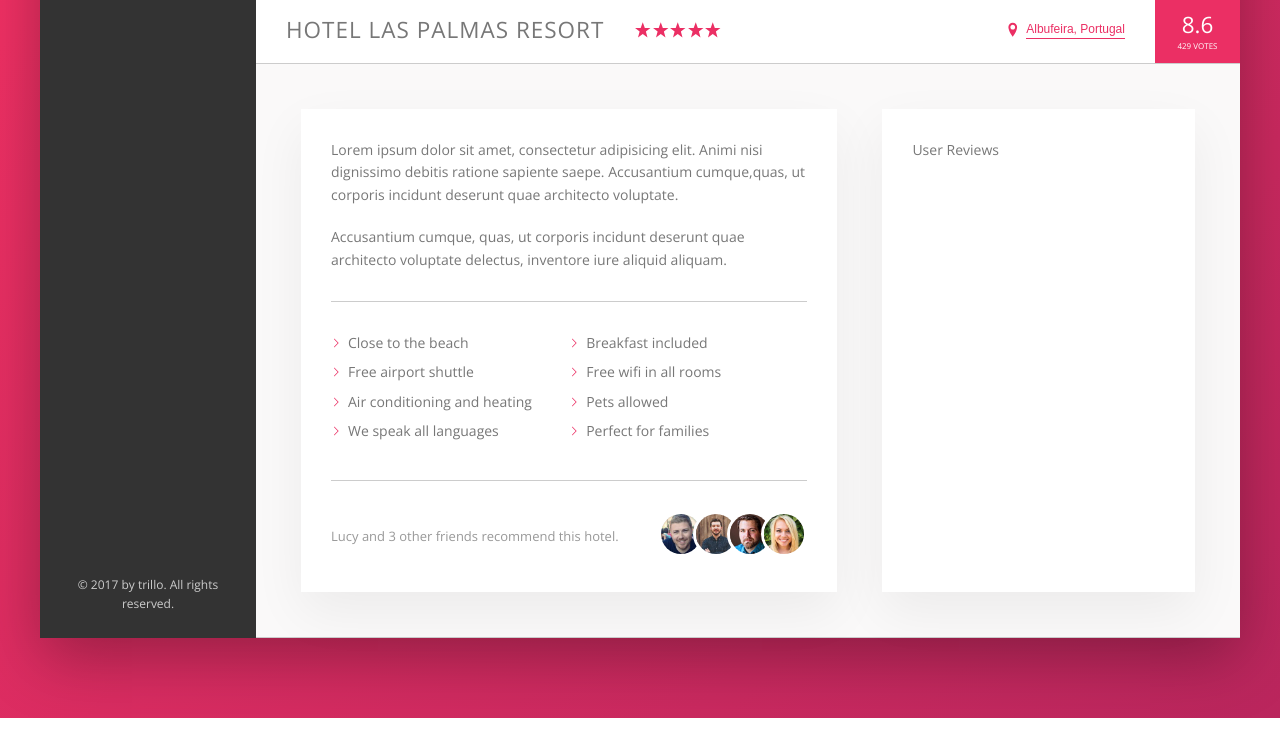
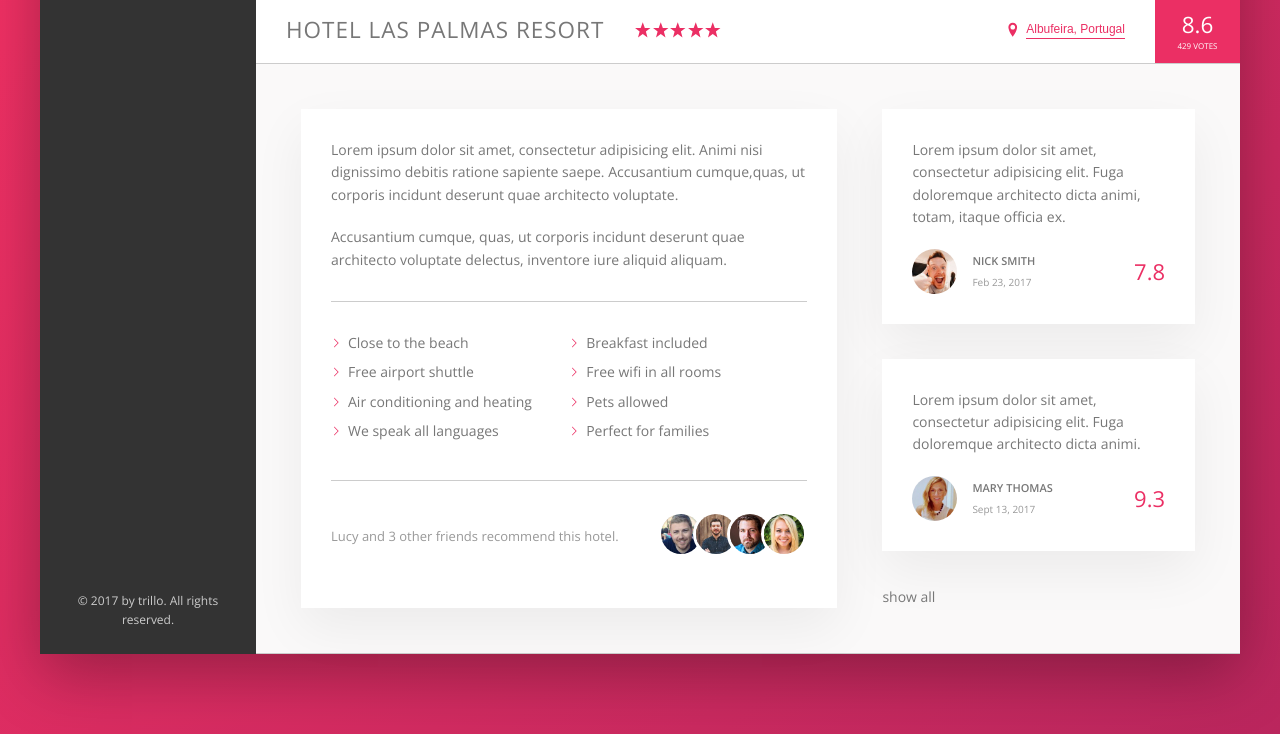
Before and after one commit to thomruns/Trillo, a website: page index.html in a window 1280 px wide. Shown: the part 538-1272 px from the top of the page. Drawn offline with nearby package versions, Linux system fonts and the light colour scheme.

Commit message:
Initial quote section styling

```diff
--- a/index.html
+++ b/index.html
@@ -137,7 +137,7 @@
 
                     <div class="detail"> <!-- Begin section detail -->
 
-                        <div class="description">
+                        <div class="description"> <!-- Begin description div -->
                             <p class="paragraph">
                                 Lorem ipsum dolor sit amet, consectetur adipisicing elit. Animi nisi dignissimo debitis ratione sapiente saepe. Accusantium cumque,quas, ut corporis incidunt deserunt quae architecto voluptate.
                             </p>
@@ -165,11 +165,39 @@
                                     <img src="img/user-6.jpg" alt="Friend 4" class="recommend__photo">
                                 </div>
                             </div>
-                        </div>
+                        </div> <!-- end description div -->
+                        <div class="user-reviews"> <!-- begin review section -->
+                            <figure class="review">
+                                <blockquote class="review__text">
+                                    Lorem ipsum dolor sit amet, consectetur adipisicing elit. Fuga doloremque architecto dicta animi, totam, itaque officia ex.
+                                </blockquote>
+                                <figcaption class="review__user">
+                                    <img src="img/user-1.jpg" alt="User 1" class="review__photo">
+                                    <div class="review__user-box">
+                                        <p class="review__user-name">Nick Smith</p>
+                                        <p class="review__user-date">Feb 23, 2017</p>
+                                    </div>
+                                    <div class="review__rating">7.8</div>
+                                </figcaption>
+                            </figure>
 
-                        <div class="user-reviews">
-                            User Reviews
-                        </div>
+                            <figure class="review">
+                                <blockquote class="review__text">
+                                    Lorem ipsum dolor sit amet, consectetur adipisicing elit. Fuga doloremque architecto dicta animi.
+                                </blockquote>
+                                <figcaption class="review__user">
+                                    <img src="img/user-2.jpg" alt="User 2" class="review__photo">
+                                    <div class="review__user-box">
+                                        <p class="review__user-name">Mary Thomas</p>
+                                        <p class="review__user-date">Sept 13, 2017</p>
+                                    </div>
+                                    <div class="review__rating">9.3</div>
+                                </figcaption>
+                            </figure>
+                            show all
+                        </div> <!-- end review section -->
+
+
                     </div> <!-- end section detail -->
 
 
--- a/sass/_components.scss
+++ b/sass/_components.scss
@@ -402,3 +402,63 @@
         }
     }
 }
+
+///////////////////////////////////////////
+/////////  USER REVIEWS
+
+
+
+.review {
+
+    background-color: #fff;
+    box-shadow: var(--shadow-light);
+    padding: 3rem;
+    margin-bottom: 3.5rem;
+
+    &__text {
+        margin-bottom: 2rem;
+
+    }
+
+    &__user {
+        display: flex;
+        align-items: center;
+
+    }
+
+    &__photo {
+        height: 4.5rem;
+        widows: 4.5rem;
+        border-radius: 50%;
+        margin-right: 1.5rem;
+
+    }
+
+    &__user-box {
+        margin-right: auto;
+
+    }
+
+    &__user-name {
+        font-size: 1.1rem;
+        font-weight: 600;
+        text-transform: uppercase;
+        margin-bottom: .4rem;
+
+    }
+
+    &__user-date {
+        font-size: 1rem;
+        color:  var(--color-grey-dark-3);
+
+    }
+
+    &__rating {
+        color: var(--color-primary);
+        font-size: 2.2rem;
+        font-weight: 300;
+
+    }
+
+
+}
--- a/sass/_layout.scss
+++ b/sass/_layout.scss
@@ -46,6 +46,7 @@
     display: flex;
     padding: 4.5rem;
     border-bottom: var(--line);
+    font-size: 1.4rem;
 
 
 }
@@ -54,18 +55,13 @@
     background-color: #fff;
     box-shadow: var(--shadow-light);
     padding: 3rem;
-    font-size: 1.4rem;
 
     flex: 0 0 60%; //neither grow nor shrink; occupy 60% of available space
     margin-right: 4.5rem;
 }
 
 .user-reviews {
-    background-color: #fff;
-    box-shadow: var(--shadow-light);
-    padding: 3rem;
-    font-size: 1.4rem;
+
     flex: 1; //occupy the remaining space
-    margin-right: 0;
 
 }
```
Also changed, not shown: css/style.css.
